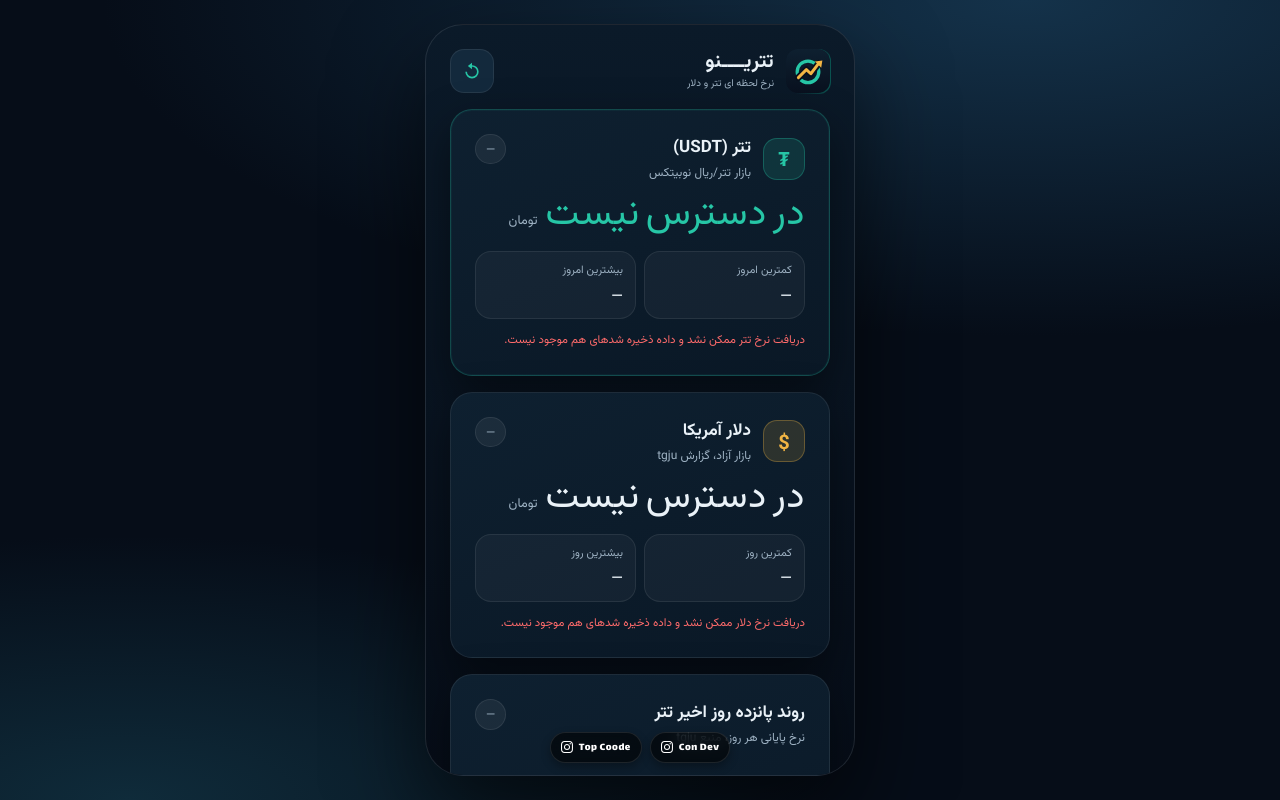
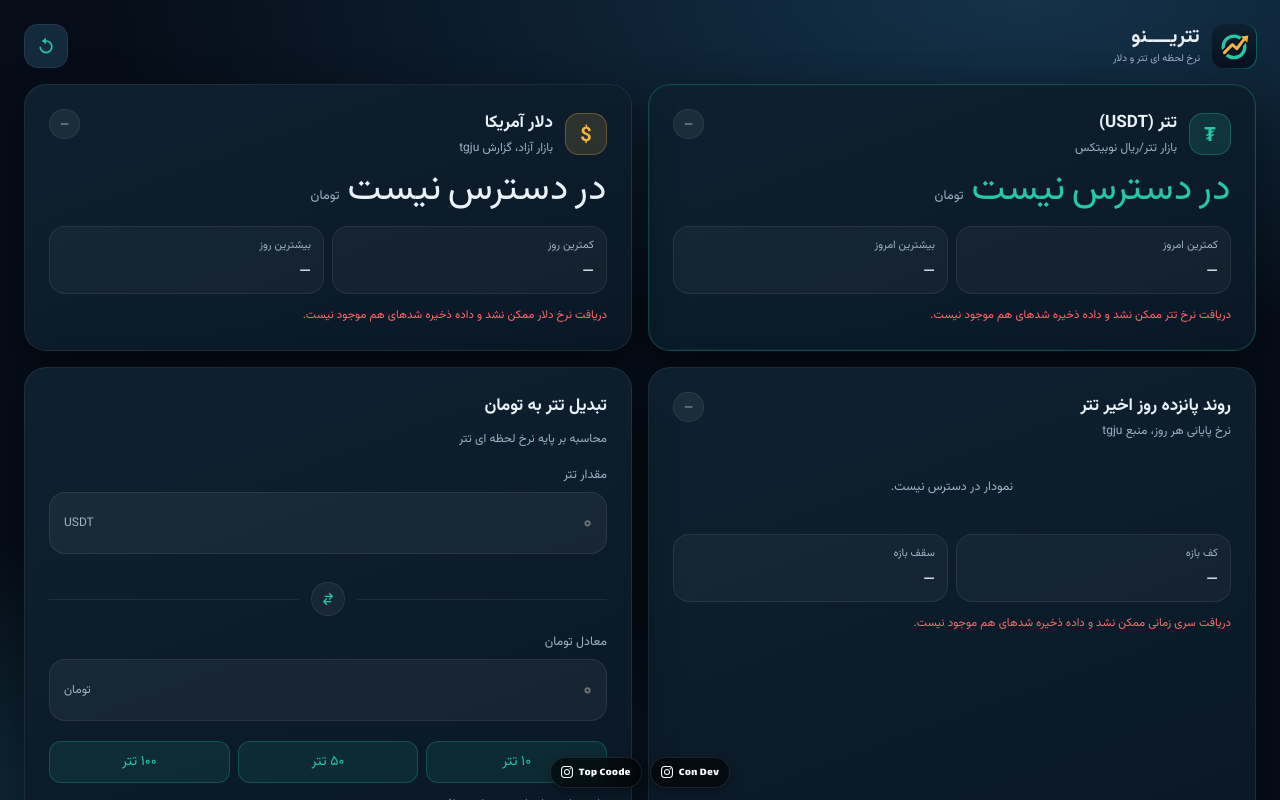
Before and after one commit to condev-dev/Tetherino, a plain HTML site: page index.html in a window 1280 px wide. Drawn offline with Linux system fonts and the light colour scheme; no server answers; a web font is replaced by a local one.

Commit message:
changed name and responsived for descktop

```diff
--- a/app.js
+++ b/app.js
@@ -1,4 +1,4 @@
-/* تترلــند — نرخ زنده تتر و دلار به تومان */
+/* تتریــنو — نرخ زنده تتر و دلار به تومان */
 (function () {
   'use strict';
 
--- a/index.html
+++ b/index.html
@@ -73,6 +73,7 @@
           </button>
         </header>
 
+        <section class="app-box-container">
           <!-- 1. TETHER -->
           <section class="card card-primary" aria-labelledby="tetherTitle">
             <div class="card-top">
@@ -148,7 +149,9 @@
             </div>
             <div class="meta-grid">
               <div class="meta"><span>کف بازه</span><b id="trendMin">—</b></div>
-            <div class="meta"><span>سقف بازه</span><b id="trendMax">—</b></div>
+              <div class="meta">
+                <span>سقف بازه</span><b id="trendMax">—</b>
+              </div>
             </div>
             <p class="stamp" id="trendStamp">وضعیت: در حال دریافت اطلاعات</p>
           </section>
@@ -201,15 +204,22 @@
               </div>
             </div>
 
-          <div class="quick-row" role="group" aria-label="مقادیر پیشنهادی تتر">
+            <div
+              class="quick-row"
+              role="group"
+              aria-label="مقادیر پیشنهادی تتر"
+            >
               <button class="quick" type="button" data-usdt="10">۱۰ تتر</button>
               <button class="quick" type="button" data-usdt="50">۵۰ تتر</button>
-            <button class="quick" type="button" data-usdt="100">۱۰۰ تتر</button>
+              <button class="quick" type="button" data-usdt="100">
+                ۱۰۰ تتر
+              </button>
             </div>
 
             <p class="stamp" id="convStamp">
               برای محاسبه، ابتدا نرخ تتر باید دریافت شود.
             </p>
+          </section>
         </section>
 
         <p class="disclaimer">
--- a/styles.css
+++ b/styles.css
@@ -51,6 +51,13 @@
 * {
   box-sizing: border-box;
 }
+*::-webkit-scrollbar {
+  display: none;
+}
+
+* {
+  scrollbar-width: none;
+}
 html,
 body {
   margin: 0;
@@ -95,6 +102,12 @@ body {
   flex-direction: column;
   gap: var(--s2);
   -webkit-overflow-scrolling: touch;
+}
+
+.app-box-container {
+  display: flex;
+  flex-direction: column;
+  gap: var(--s2);
 }
 
 .footer-space {
@@ -612,17 +625,19 @@ body {
 /* ---------- desktop mockup ---------- */
 @media (min-width: 768px) {
   body {
+    display: flex;
+    justify-content: center;
+  }
+
+
+  .app-container {
+    max-width: 1400px;
+    background: transparent;
+  }
+
+  .app-box-container {
     display: grid;
-    place-items: center;
-    padding: var(--s3) 0;
-  }
-  .app-container {
-    max-width: 430px;
-    height: min(920px, calc(100dvh - 48px));
-    border-radius: 38px;
-    border: 1px solid rgba(255, 255, 255, 0.1);
-    box-shadow: 0 40px 90px rgba(0, 0, 0, 0.6);
-    overflow: hidden;
+    grid-template-columns: 1fr 1fr;
   }
   .install-sheet {
     max-width: 430px;
--- a/sw.js
+++ b/sw.js
@@ -1,4 +1,4 @@
-/* تترلــند — service worker */
+/* تتریــنو — service worker */
 const CACHE = 'nabz-toman-shell-v1';
 
 const SHELL = [
```
Lines whose indentation alone changed are shown as unchanged.
